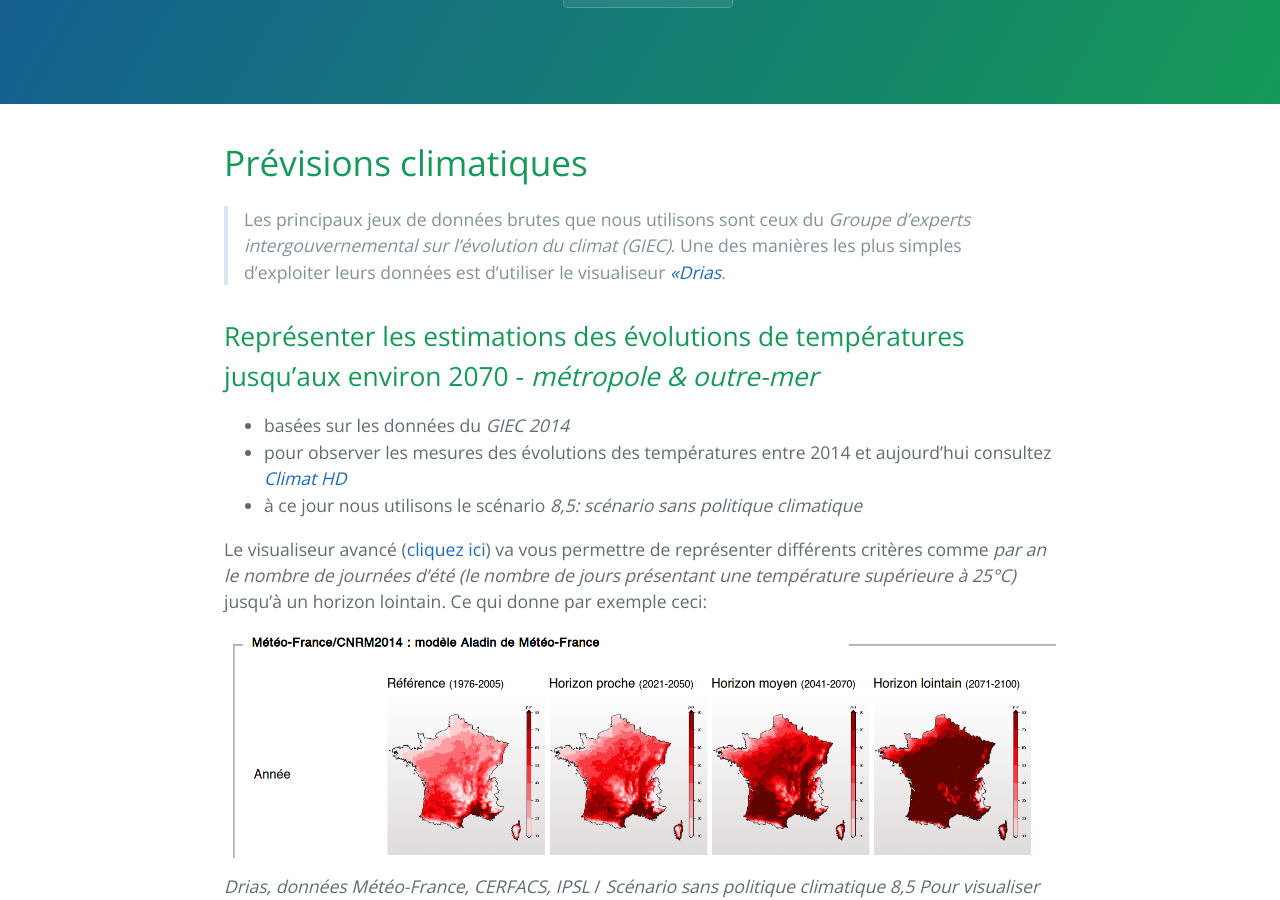
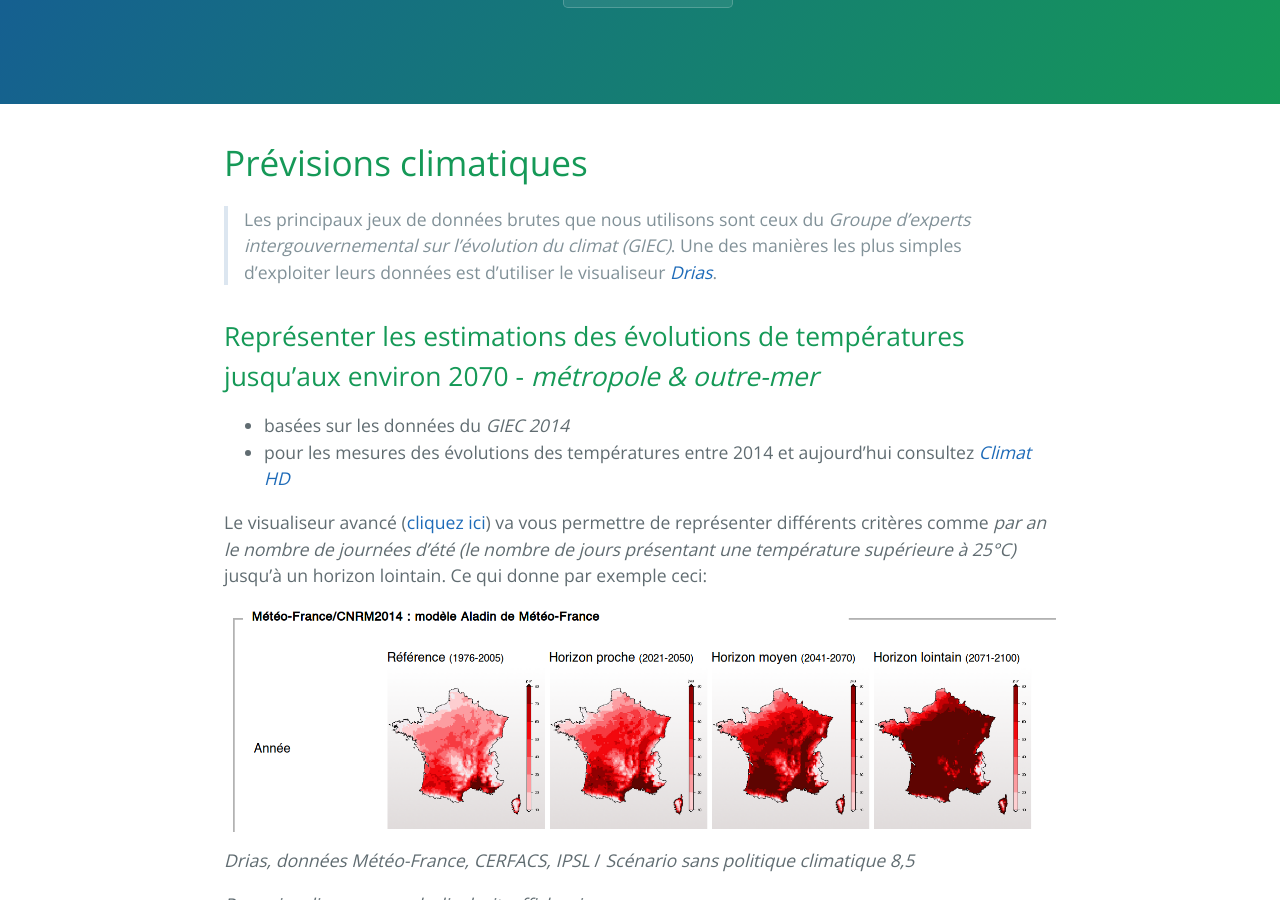
Before and after one commit to secheresses/Ancien-site, a Jekyll site: the page built from pages/donnees.md, in a window 1280 px wide and 900 px high, scrolled down 345 px. Built offline with Jekyll 4.4.1, drawn with Linux system fonts in a browser that asks for light colours; some of the changed text lies outside the part shown.

Commit message:
mise à jour

```diff
--- a/pages/donnees.md
+++ b/pages/donnees.md
@@ -6,19 +6,19 @@ permalink: /donnees
 
 # Prévisions climatiques
 
-> Les principaux jeux de données brutes que nous utilisons sont ceux du *Groupe d'experts intergouvernemental sur l'évolution du climat (GIEC)*. Une des manières les plus simples d'exploiter leurs données est d'utiliser le visualiseur [*«Drias*](http://drias-climat.fr/).
+> Les principaux jeux de données brutes que nous utilisons sont ceux du *Groupe d'experts intergouvernemental sur l'évolution du climat (GIEC)*. Une des manières les plus simples d'exploiter leurs données est d'utiliser le visualiseur [*Drias*](http://drias-climat.fr/).
 
 Représenter les estimations des évolutions de températures jusqu'aux environ 2070 - *métropole & outre-mer*
 ---
 
 * basées sur les données du *GIEC 2014*
-* pour observer les mesures des évolutions des températures entre 2014 et aujourd'hui consultez [*Climat HD*](http://www.meteofrance.fr/climat-passe-et-futur/climathd)
-* à ce jour nous utilisons le scénario *8,5: scénario sans politique climatique*
+* pour les mesures des évolutions des températures entre 2014 et aujourd'hui consultez [*Climat HD*](http://www.meteofrance.fr/climat-passe-et-futur/climathd)
 
 Le visualiseur avancé ([cliquez ici](http://drias-climat.fr/decouverte/carte/experience?region=SAFRAN&generation=rcp)) va vous permettre de représenter différents critères comme *par an le nombre de journées d'été (le nombre de jours présentant une température supérieure à 25°C)* jusqu'à un horizon lointain. Ce qui donne par exemple ceci:
 
 ![Journées d'été](../pages/images/climatjourneesete.png)
 *Drias, données Météo-France, CERFACS, IPSL* / *Scénario sans politique climatique 8,5*
+
 *Pour visualiser en grand: clic droit, afficher image*
 
 **Vous avez la possibilité de représenter les estimations des données suivantes sur plusieurs horizons par mois, saisons, années**
@@ -46,8 +46,7 @@ Représenter les estimations des évolutions des précipitations jusqu'aux envir
 ---
 
 * basées sur les données du *GIEC 2014*
-* pour observer les mesures des évolutions des températures entre 2014 et aujourd'hui consultez [*Climat HD*](http://www.meteofrance.fr/climat-passe-et-futur/climathd)
-* à ce jour nous utilisons le scénario *8,5: scénario sans politique climatique*
+* pour les mesures des évolutions des températures entre 2014 et aujourd'hui consultez [*Climat HD*](http://www.meteofrance.fr/climat-passe-et-futur/climathd)
 
 Le visualiseur avancé ([cliquez ici](http://drias-climat.fr/decouverte/carte/experience?region=SAFRAN&generation=rcp)) va vous permettre de représenter différents critères comme le *les anomalies de précipitations intenses en été* sur plusieurs horizons. Ce qui donne par exemple ceci:
 
@@ -80,6 +79,7 @@ Le visualiseur du Climsec-Drias ([cliquez ici](http://drias-climat.fr/decouverte
 
 ![Sécheresses](../pages/images/anomaliessecheresses.png)
 *Sécheresse des sols en été* / *Climsec* / *Scénario dit "pessimiste A2"*
+
 *Pour visualiser en grand: clic droit, afficher image*
 
 > Plus la couleur vire vers le rouge plus les sols seront *très secs* par rapport à en 1970. Si dans le *sud* de la métropole une partie de la zone reste en jaune dont en critère *normal* c'est il n'y a pas d'évolution de la sécheresse des sols. Ces sols étaient déjà considérés comme *très secs* en 1970. Un sol "très sec" ne veut pas non plus dire qu'il n'y a plus d'eau dans le sous-sol de la zone. On parle ici de sécheresse des sols de surface.
@@ -92,6 +92,7 @@ Représenter les estimations des risques de possibilité de feux de forêt - *m
 
 ![Risque de feux](../pages/images/feudeforet.png)
 *Risques de possibilité de feux de forêt en été* / *Climsec* / *Scénario dit "pessimiste A2"*
+
 *Pour visualiser en grand: clic droit, afficher image*
 
 # Sous-sol et eaux sous-terraines (nappes phréatiques, zones imperméables, ...) métropole + outre-mer
```
Also changed, not shown: other parts of pages/donnees.md (+0 -1 lines), 1 other file.
